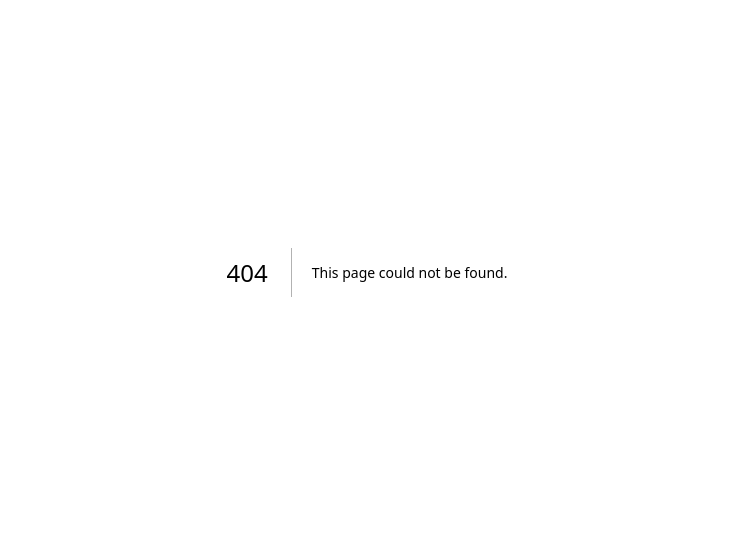
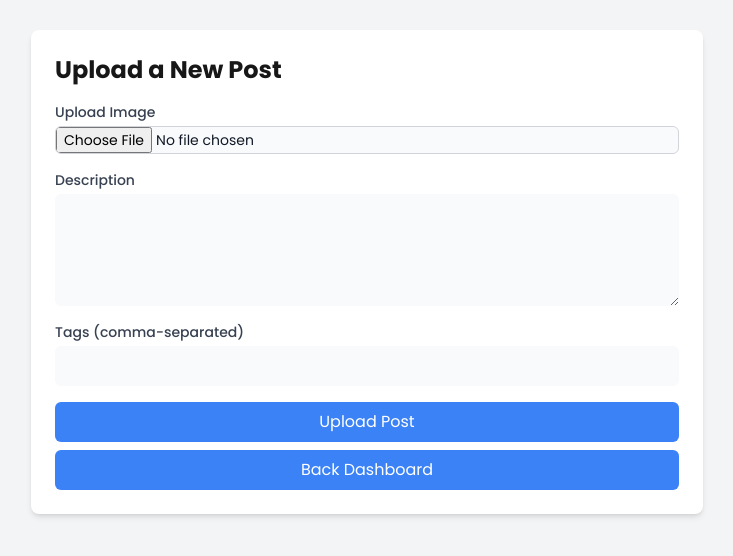
Before and after one commit to marybethsato/fitshare, a Next.js app: page /createPost in a window 1280 px wide. Before the commit this address had no page. Shown: the part 128-684 px from the top of the page, without its empty margins (273-1006 px from the left). Built offline with nearby package versions, Linux system fonts and the light colour scheme; no server answers; sample sign-in values are in the browser's storage.

Commit message:
fix: created create post page

```diff
--- /dev/null
+++ b/app/createPost/page.js
@@ -0,0 +1,239 @@
+"use client";
+
+import AuthGuard from "@/src/components/AuthGuard";
+import { initializeApp } from "firebase/app";
+import { getDownloadURL, getStorage, ref, uploadBytesResumable } from "firebase/storage";
+import { useRouter } from 'next/navigation';
+import { useState } from "react";
+
+// Firebase configuration
+const firebaseConfig = {
+    apiKey: process.env.NEXT_PUBLIC_FIREBASE_API_KEY,
+    authDomain: process.env.NEXT_PUBLIC_FIREBASE_AUTH_DOMAIN,
+    projectId: process.env.NEXT_PUBLIC_FIREBASE_PROJECT_ID,
+    storageBucket: process.env.NEXT_PUBLIC_FIREBASE_STORAGE_BUCKET,
+    messagingSenderId: process.env.NEXT_PUBLIC_FIREBASE_MESSAGING_SENDER_ID,
+    appId: process.env.NEXT_PUBLIC_FIREBASE_APP_ID,
+};
+
+// Initialize Firebase
+const app = initializeApp(firebaseConfig);
+const storage = getStorage(app);
+
+
+export default function CreatePost() {
+    const [formData, setFormData] = useState({
+        image: null,
+        description: "",
+        tags: "",
+    });
+
+    const [uploadProgress, setUploadProgress] = useState(0);
+    const [isUploading, setIsUploading] = useState(false);
+    const [isSubmitting, setIsSubmitting] = useState(false);
+    const [message, setMessage] = useState("");
+    const [error, setError] = useState(null);
+    const router = useRouter();
+
+    const MAX_FILE_SIZE = 10 * 1024 * 1024; // 10MB
+
+    const handleInputChange = (e) => {
+        const { name, value } = e.target;
+        setFormData({ ...formData, [name]: value });
+    };
+
+    const handleFileChange = (e) => {
+        const file = e.target.files[0];
+        if (file && file.size > MAX_FILE_SIZE) {
+            setError("File size exceeds 10MB. Please upload a smaller file.");
+            setFormData({ ...formData, image: null });
+            return;
+        }
+        setError(null);
+        setFormData({ ...formData, image: file });
+        console.log("SET IMAGE");
+    };
+
+    const uploadImageToFirebase = async (file) => {
+        return new Promise((resolve, reject) => {
+            // Create a storage reference
+            const storageRef = ref(storage, `posts/${Date.now()}_${file.name}`);
+            const uploadTask = uploadBytesResumable(storageRef, file);
+
+            // Monitor upload progress
+            uploadTask.on(
+                "state_changed",
+                (snapshot) => {
+                    // Calculate and update progress percentage
+                    const progress = (snapshot.bytesTransferred / snapshot.totalBytes) * 100;
+                    console.log(`Upload is ${progress}% done`); // Debugging
+                    setUploadProgress(progress.toFixed(0)); // Update progress state
+                },
+                (error) => {
+                    // Handle upload errors
+                    console.error("Upload failed:", error);
+                    reject(error);
+                },
+                async () => {
+                    // Handle successful upload
+                    const downloadURL = await getDownloadURL(uploadTask.snapshot.ref);
+                    console.log("File available at", downloadURL); // Debugging
+                    resolve(downloadURL);
+                }
+            );
+        });
+    };
+
+
+    const handleSubmit = async (e) => {
+        e.preventDefault();
+        setIsSubmitting(true);
+        setMessage("");
+        setError(null);
+        setUploadProgress(0);
+
+        if (!formData.image) {
+            setError("Please upload an image.");
+            setIsSubmitting(false);
+            return;
+        }
+
+        try {
+            // Upload the image to Firebase Storage
+            setIsUploading(true);
+            const imageUrl = await uploadImageToFirebase(formData.image);
+            setIsUploading(false);
+
+            // Send the image URL and other data to the API
+            const response = await fetch("/api/posts", {
+                method: "POST",
+                headers: { "Content-Type": "application/json" },
+                body: JSON.stringify({
+                    imageUrl: imageUrl,
+                    userId: localStorage.getItem("userId"),
+                    description: formData.description,
+                    author: localStorage.getItem("userName"),
+                    tags: ['style', 'sample'],
+                }),
+            });
+
+            if (!response.ok) {
+                throw new Error("Failed to upload post.");
+            }
+
+
+            setMessage("Post uploaded successfully!");
+            setFormData({
+                image: null,
+                description: "",
+                tags: "",
+            });
+        } catch (error) {
+            setIsUploading(false);
+            console.error("Error uploading post:", error);
+            setError("Error: Unable to upload post.");
+        } finally {
+            setIsUploading(false);
+            setIsSubmitting(false);
+            setUploadProgress(0);
+        }
+    };
+
+    return (
+        <AuthGuard>
+            <div className="min-h-screen bg-gray-100 flex items-center justify-center">
+                <div className="w-full max-w-2xl mx-auto p-6 bg-white shadow-md rounded-lg">
+                    <h1 className="text-2xl font-bold mb-4">Upload a New Post</h1>
+                    <form onSubmit={handleSubmit} className="space-y-4">
+                        {/* Image Upload */}
+                        <div>
+                            <label className="block text-sm font-medium text-gray-700">
+                                Upload Image
+                            </label>
+                            <input
+                                name="image"
+                                type="file"
+                                accept="image/*"
+                                onChange={handleFileChange}
+                                className="mt-1 block w-full text-sm text-gray-900 bg-gray-50 border border-gray-300 rounded-md cursor-pointer focus:outline-none focus:ring focus:ring-blue-300"
+                                required
+                            />
+                            {error && formData.image === null && (
+                                <p className="text-red-600 text-sm mt-2">{error}</p>
+                            )}
+                        </div>
+
+                        {/* Description */}
+                        <div>
+                            <label className="block text-sm font-medium text-gray-700">
+                                Description
+                            </label>
+                            <textarea
+                                name="description"
+                                value={formData.description}
+                                onChange={handleInputChange}
+                                className="mt-1 block w-full rounded-md border-gray-300 bg-gray-50 px-4 py-2 focus:border-blue-400 focus:ring focus:ring-blue-300 focus:ring-opacity-40"
+                                rows="4"
+                                required
+                            ></textarea>
+                        </div>
+
+                        {/* Tags */}
+                        <div>
+                            <label className="block text-sm font-medium text-gray-700">
+                                Tags (comma-separated)
+                            </label>
+                            <input
+                                type="text"
+                                name="tags"
+                                value={formData.tags}
+                                onChange={handleInputChange}
+                                className="mt-1 block w-full rounded-md border-gray-300 bg-gray-50 px-4 py-2 focus:border-blue-400 focus:ring focus:ring-blue-300 focus:ring-opacity-40"
+                            />
+                        </div>
+
+                        {/* Submit Button */}
+                        <div>
+                            <button
+                                type="submit"
+                                disabled={isSubmitting || isUploading}
+                                className="w-full rounded-md bg-blue-500 px-4 py-2 text-white hover:bg-blue-600 focus:outline-none focus:ring focus:ring-blue-300 focus:ring-opacity-50"
+                            >
+                                {isUploading
+                                    ? `Uploading Image... (${uploadProgress}%)`
+                                    : isSubmitting
+                                        ? "Uploading Post..."
+                                        : "Upload Post"}
+                            </button>
+                        </div>
+
+
+                    </form>
+
+
+                    {/* Feedback Messages */}
+                    {message && (
+                        <p className="mt-4 text-center text-green-600">
+                            {message}
+                        </p>
+                    )}
+                    {error && !formData.image && (
+                        <p className="mt-4 text-center text-red-600">
+                            {error}
+                        </p>
+                    )}
+
+                    {/* Back Button */}
+                    <div className="pt-2">
+                        <button
+                            onClick={() => router.back()}
+                            className="w-full rounded-md bg-blue-500 px-4 py-2 text-white hover:bg-blue-600 focus:outline-none focus:ring focus:ring-blue-300 focus:ring-opacity-50"
+                        >
+                            Back Dashboard
+                        </button>
+                    </div>
+                </div>
+            </div>
+        </AuthGuard>
+    );
+}
```
